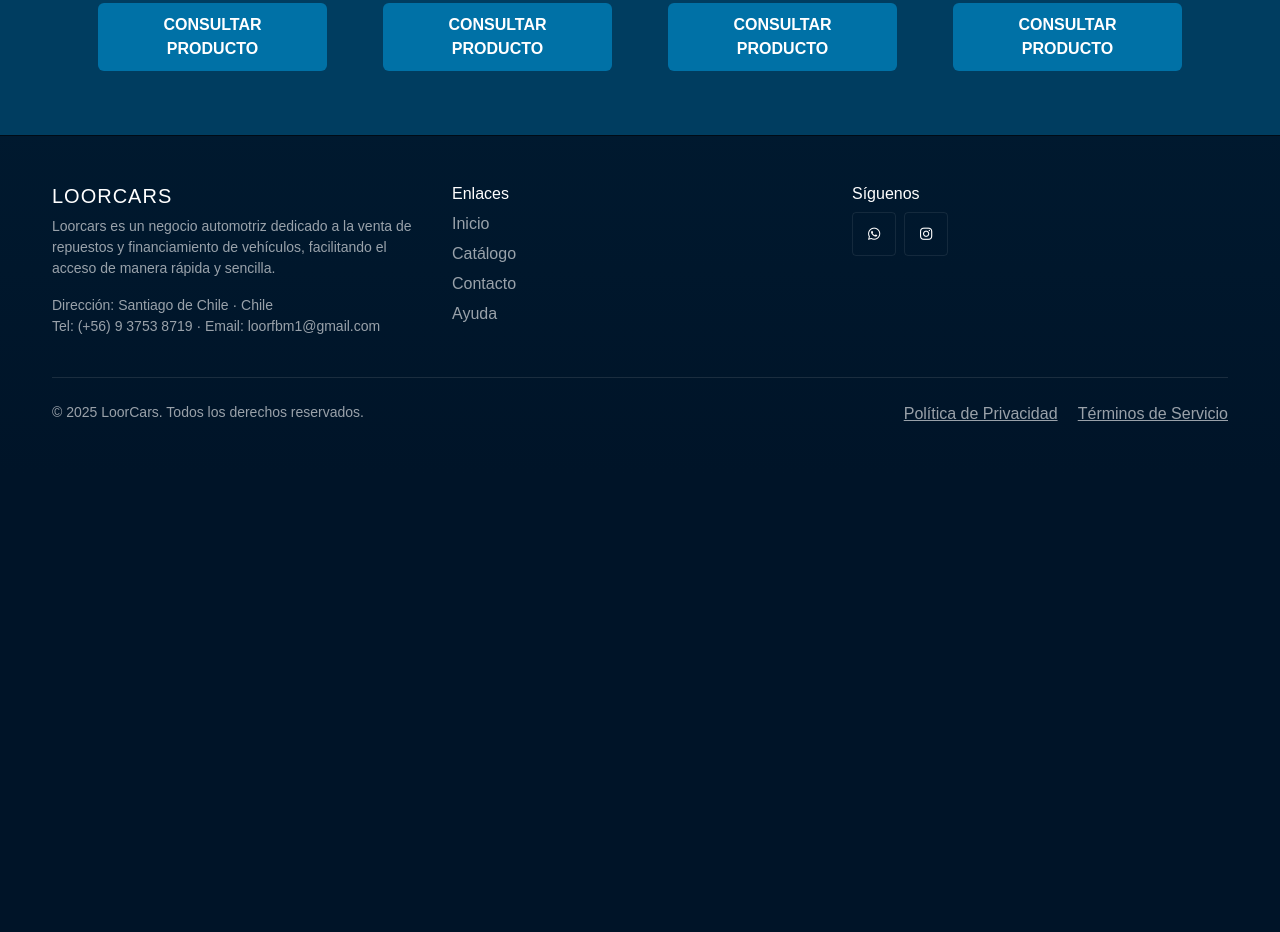
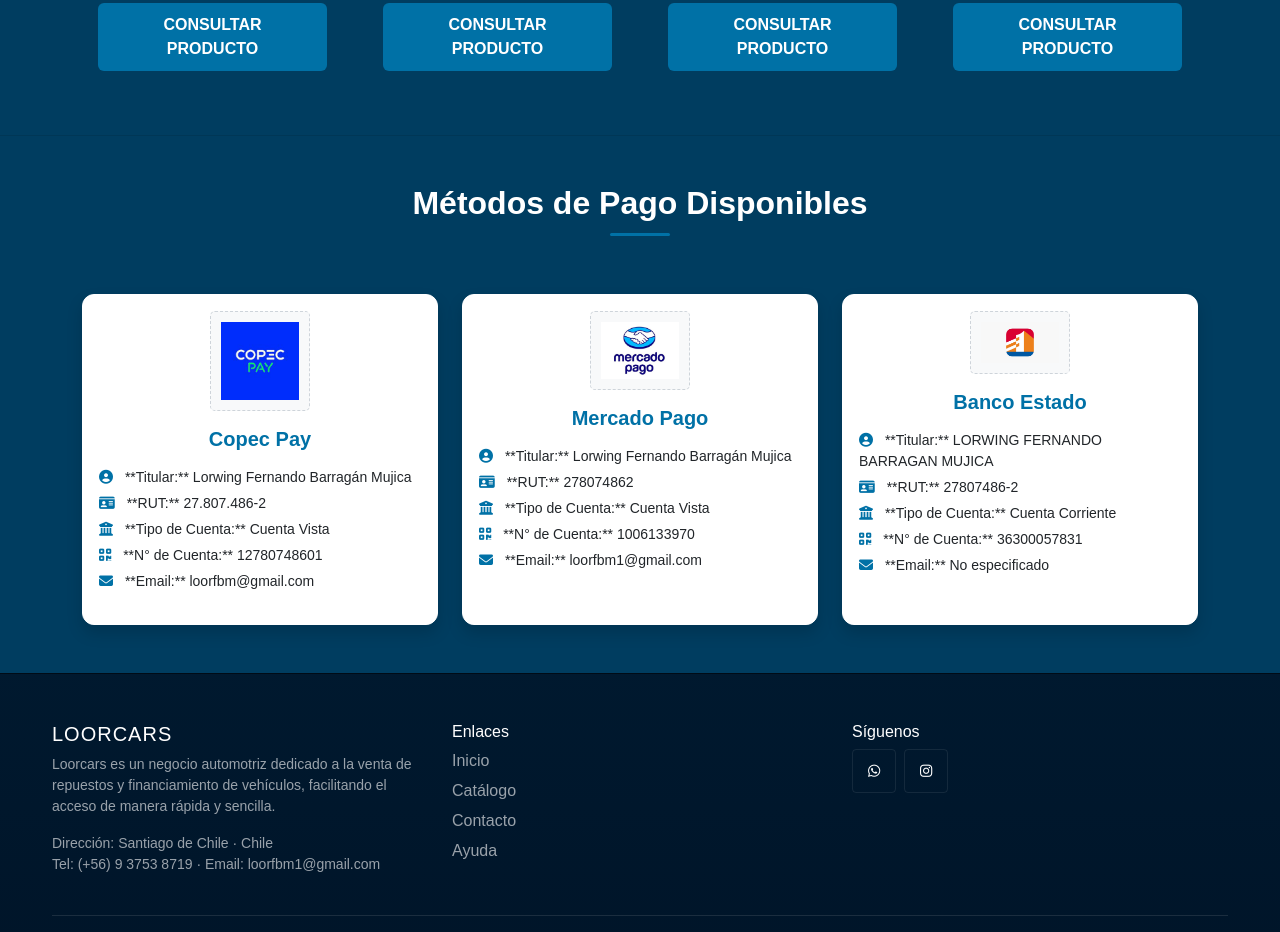
Before and after one commit to WIZZARD666/Pagina_Repuestos, a plain HTML site: page index.html in a window 1280 px wide. Shown: the part 1594-2526 px from the top of the page. Before the commit the page ends 2068 px from the top, so only its background shows below. Drawn offline with nearby package versions, Linux system fonts and the light colour scheme.

Commit message:
Imagenes y metodo de pago

```diff
--- a/css/style.css
+++ b/css/style.css
@@ -457,6 +457,61 @@
 .navbar .nav-link:hover {
     color: var(--color-primario-cta) !important;
 }
+/* 7. ESTILOS DE MÉTODOS DE PAGO */
+
+.payment-methods-section {
+    background-color: var(--color-seccion-intermedio); /* Fondo blanco para contraste */
+    color: var(--color-fondo-oscuro);
+    border-top: 1px solid rgba(0, 0, 0, 0.1);
+}
+
+.payment-methods-section h2 {
+    color: var(--color-seccion-intermedio); /* Usa el azul intermedio para el título */
+    padding-bottom: 10px;
+    position: relative;
+}
+
+.payment-methods-section h2::after {
+    content: '';
+    display: block;
+    width: 60px;
+    height: 3px;
+    background-color: var(--color-primario-cta); /* Línea de acento */
+    margin: 10px auto 0;
+    border-radius: 2px;
+}
+
+.payment-card {
+    transition: transform 0.3s ease, box-shadow 0.3s ease;
+    border: 1px solid var(--color-blanco) !important;
+    border-radius: 12px !important;
+}
+
+.payment-card:hover {
+    transform: translateY(-4px);
+    box-shadow: 0 10px 20px var(--color-acento-claro) !important;
+}
+
+.payment-logo {
+    max-width: 100px; /* Tamaño del logo del banco */
+    height: auto;
+    border-radius: 5px;
+    /* Estilos temporales para que se vea algo mientras pones la imagen real */
+    background-color: #f8f9fa;
+    border: 1px dashed #ced4da;
+    padding: 10px;
+    content: "LOGO AQUI";
+    font-size: 0.8rem;
+    color: #6c757d;
+}
+
+.payment-card .card-body ul li {
+    margin-bottom: 5px;
+}
+
+.payment-card .card-body ul li strong {
+    color: var(--color-fondo-oscuro);
+}
 
 /* Botones/íconos del header (búsqueda y carrito) */
 .search-toggle, #cart-icon-link {
--- a/index.html
+++ b/index.html
@@ -110,12 +110,69 @@
       </div>
     </section>
 
+    <section class="payment-methods-section py-5 text-white">
+        <div class="container">
+            <h2 class="text-center fw-bold mb-5" style="color: var(--color-blanco);">Métodos de Pago Disponibles</h2>
+
+            <div class="row row-cols-1 row-cols-md-3 g-4">
+
+                <div class="col">
+                    <div class="card h-100 shadow border-0 text-center payment-card">
+                        <div class="card-body">
+                            <img src="img/Mercado2.jpeg" alt="Logo Copec Pay" class="payment-logo mb-3">
+                            <h5 class="card-title fw-bold" style="color: #0071a6;">Copec Pay</h5>
+                            <ul class="list-unstyled text-start small mt-3">
+                                <li><i class="fas fa-user-circle me-2" style="color: #0071a6;"></i> **Titular:** Lorwing Fernando Barragán Mujica</li>
+                                <li><i class="fas fa-id-card me-2" style="color: #0071a6;"></i> **RUT:** 27.807.486-2</li>
+                                <li><i class="fas fa-university me-2" style="color: #0071a6;"></i> **Tipo de Cuenta:** Cuenta Vista</li>
+                                <li><i class="fas fa-qrcode me-2" style="color: #0071a6;"></i> **N° de Cuenta:** 12780748601</li>
+                                <li><i class="fas fa-envelope me-2" style="color: #0071a6;"></i> **Email:** loorfbm@gmail.com</li>
+                            </ul>
+                        </div>
+                    </div>
+                </div>
+
+                <div class="col">
+                    <div class="card h-100 shadow border-0 text-center payment-card">
+                        <div class="card-body">
+                            <img src="img/Mercado1.jpeg" alt="Logo Mercado Pago" class="payment-logo mb-3">
+                            <h5 class="card-title fw-bold" style="color: #0071a6;">Mercado Pago</h5>
+                            <ul class="list-unstyled text-start small mt-3">
+                                <li><i class="fas fa-user-circle me-2" style="color: #0071a6;"></i> **Titular:** Lorwing Fernando Barragán Mujica</li>
+                                <li><i class="fas fa-id-card me-2" style="color: #0071a6;"></i> **RUT:** 278074862</li>
+                                <li><i class="fas fa-university me-2" style="color: #0071a6;"></i> **Tipo de Cuenta:** Cuenta Vista</li>
+                                <li><i class="fas fa-qrcode me-2" style="color: #0071a6;"></i> **N° de Cuenta:** 1006133970</li>
+                                <li><i class="fas fa-envelope me-2" style="color: #0071a6;"></i> **Email:** loorfbm1@gmail.com</li>
+                            </ul>
+                        </div>
+                    </div>
+                </div>
+
+                <div class="col">
+                    <div class="card h-100 shadow border-0 text-center payment-card">
+                        <div class="card-body">
+                            <img src="img/Mercado3.jpeg" alt="Logo Banco Estado" class="payment-logo mb-3">
+                            <h5 class="card-title fw-bold" style="color: #0071a6;">Banco Estado</h5>
+                            <ul class="list-unstyled text-start small mt-3">
+                                <li><i class="fas fa-user-circle me-2" style="color: #0071a6;"></i> **Titular:** LORWING FERNANDO BARRAGAN MUJICA</li>
+                                <li><i class="fas fa-id-card me-2" style="color: #0071a6;"></i> **RUT:** 27807486-2</li>
+                                <li><i class="fas fa-university me-2" style="color: #0071a6;"></i> **Tipo de Cuenta:** Cuenta Corriente</li>
+                                <li><i class="fas fa-qrcode me-2" style="color: #0071a6;"></i> **N° de Cuenta:** 36300057831</li>
+                                <li><i class="fas fa-envelope me-2" style="color: #0071a6;"></i> **Email:** No especificado</li>
+                            </ul>
+                        </div>
+                    </div>
+                </div>
+            </div>
+
+        </div>
+    </section>
     <footer class="site-footer">
       <div class="container py-5">
         <div class="row gy-4">
           <div class="col-md-4">
             <h5 class="text-white">LoorCars</h5>
-            <p class="text-white-50 small">Loorcars es un negocio automotriz dedicado a la venta de repuestos  y financiamiento de vehículos, facilitando el acceso de manera rápida y sencilla.</p>
+            <p class="text-white-50 small">Loorcars es un negocio automotriz dedicado a la venta de repuestos 	y financiamiento de vehículos, facilitando el acceso de manera rápida y sencilla.</p>
             <p class="mb-0 small text-white-50">Dirección: Santiago de Chile · Chile</p>
             <p class="small text-white-50">Tel: (+56) 9 3753 8719 · Email: loorfbm1@gmail.com</p>
           </div>
```
Also changed, not shown: img/Mercado1.jpeg (added), img/Mercado2.jpeg (added), img/Mercado3.jpeg (added).
